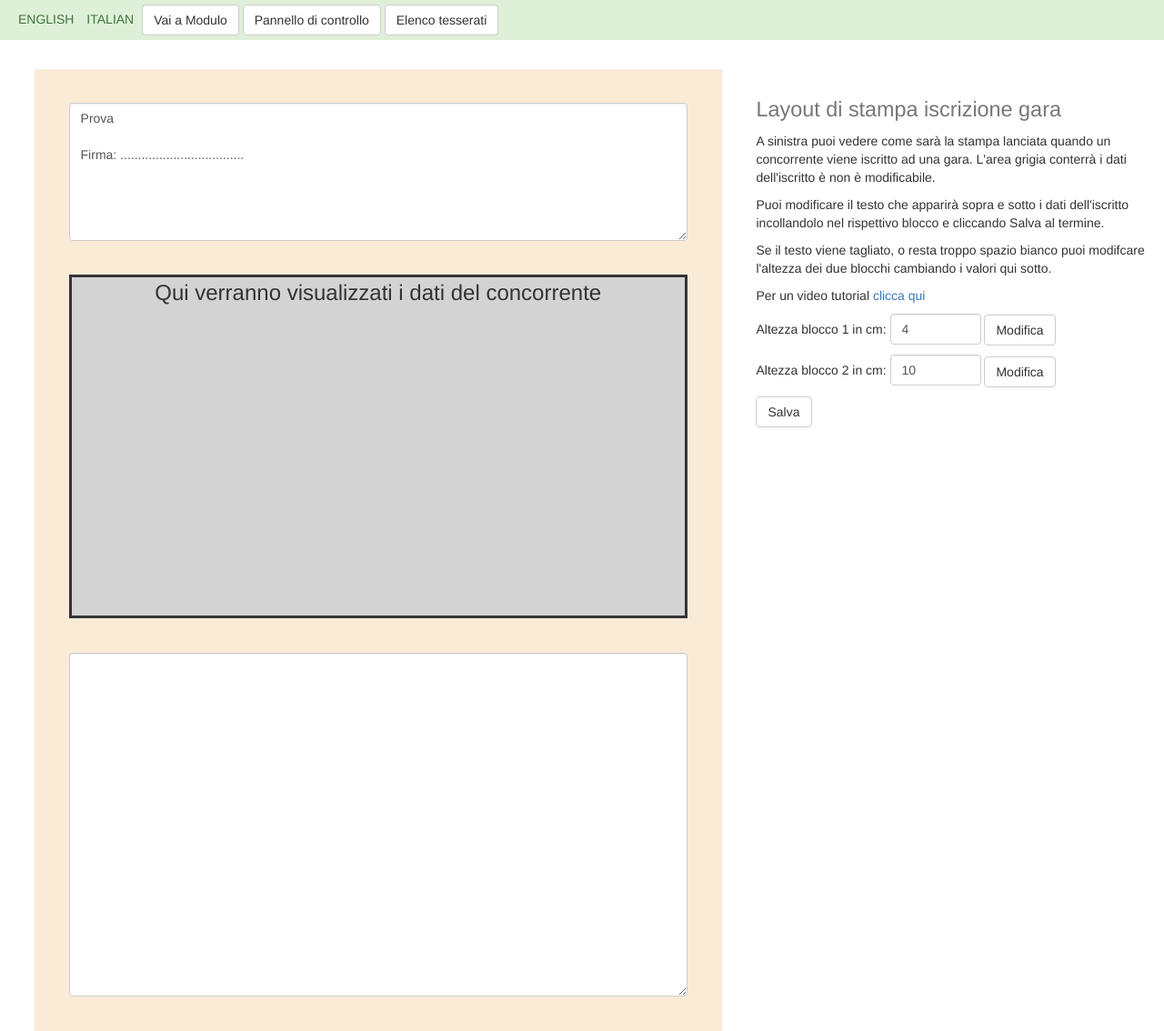
After one commit to Nico-92/Lendinara, a PHP site: page /layoutGara.php in a window 1280 px wide. The commit adds this page. Shown: the whole page at 91% size. Run offline with PHP 8.4, Linux system fonts and the light colour scheme.

Commit message:
Completato pannello controllo layout stampa

```diff
--- a/backend/testi/ricerca_testi.php
+++ b/backend/testi/ricerca_testi.php
@@ -1,10 +1,14 @@
 <?php
 if (isset($_GET['tipo'])) {
 	$tipo = $_GET['tipo'];
- 	$myfile = fopen($_SERVER['DOCUMENT_ROOT'].'/Lendinara/utils/'. $tipo . '.json',"r");
-    $blocchi = fread($myfile, filesize($_SERVER['DOCUMENT_ROOT'].'/Lendinara/utils/'. $tipo . '.json'));
-    fclose($myfile);
-    echo $blocchi;
+ 	if (!file_exists($_SERVER['DOCUMENT_ROOT'].'/Lendinara/utils/'. $tipo . '.json')) {
+ 		echo "errore";
+ 	}else{
+ 		$myfile = fopen($_SERVER['DOCUMENT_ROOT'].'/Lendinara/utils/'. $tipo . '.json',"r");
+	    $blocchi = fread($myfile, filesize($_SERVER['DOCUMENT_ROOT'].'/Lendinara/utils/'. $tipo . '.json'));
+	    fclose($myfile);
+	    echo $blocchi;
+ 	}
 }else{
 	echo "dati mancanti";
 }
--- a/js/layoutStampaController.js
+++ b/js/layoutStampaController.js
@@ -1,31 +1,32 @@
-lendinara.controller('layoutStampaController', ['$scope', 'testiService', '$timeout',
-    function($scope, testiService, $timeout) {
+lendinara.controller('layoutStampaController', ['$scope', 'testiService', '$timeout', '$location',
+    function($scope, testiService, $timeout, $location) {
         $scope.blocco1 = {
-        	type: 'blocco1',
+            type: 'blocco1',
             testo: '',
             altezza: '4'
         };
         $scope.blocco2 = {
-        	type: 'blocco2',
+            type: 'blocco2',
             testo: '',
             altezza: '10'
         };
-        // $scope.blocco1.altezza = '4';
-        // $scope.blocco2.altezza = '10';
+        var tipo = 'tesseramento';
+        if ($location.absUrl().indexOf('Gara') !== -1) {
+            tipo = 'gara';
+        }
         $scope.modifica = function() {
             var blocchi = [];
             blocchi.push($scope.blocco1);
             blocchi.push($scope.blocco2);
-            var file = 'tesseramento';
-            console.log(blocchi)
+            var file = tipo;
             testiService.postTesto(file, JSON.stringify(blocchi)).success(function(data) {
                 if (data === '') {
                     $scope.messaggio = true;
                     $timeout(function() {
                         $scope.messaggio = false;
                     }, 3000);
-                }else{
-                	$scope.errore = true;
+                } else {
+                    $scope.errore = true;
                     $timeout(function() {
                         $scope.errore = false;
                     }, 3000);
@@ -33,12 +34,19 @@ lendinara.controller('layoutStampaController', ['$scope', 'testiService', '$time
             });
         };
         carica_testi = function() {
-            testiService.getTesti('tesseramento').success(function(data) {
-            	$scope.blocco1 = data[0];
-            	$scope.blocco2 = data[1];
-            	$scope.styleblocco1 = {'height':$scope.blocco1.altezza + 'cm'};
-            	$scope.styleblocco2 = {'height':$scope.blocco2.altezza + 'cm'};
+            testiService.getTesti(tipo).success(function(data) {
+                if (data !== 'errore') {
+                    $scope.blocco1 = data[0];
+                    $scope.blocco2 = data[1];
+                    $scope.styleblocco1 = {
+                        'height': $scope.blocco1.altezza + 'cm'
+                    };
+                    $scope.styleblocco2 = {
+                        'height': $scope.blocco2.altezza + 'cm'
+                    };
+                }
             }).error(function(data) {
+                console.log('errori')
                 console.log(data);
             });
         };
--- /dev/null
+++ b/layoutGara.php
@@ -0,0 +1,57 @@
+<!DOCTYPE html>
+<html>
+<head>
+	<title>Layout tesseramento</title>
+	<link rel="stylesheet" type="text/css" href="css/stile.css">
+	<link rel="stylesheet" type="text/css" href="css/vendor/bootstrap3.min.css">
+	<style type="text/css"> @import url("css/stilistampa.css") print;</style>
+	<script src="js/vendor.min.js"></script>
+	<script type="text/javascript" src="js/app.js"></script>
+	<script type="text/javascript" src="js/services/translationService.js"></script>
+	<script type="text/javascript" src="js/services/testiService.js"></script>
+	<script type="text/javascript" src="js/translationController.js"></script>
+	<script type="text/javascript" src="js/layoutStampaController.js"></script>
+
+</head>
+<body ng-app="lendinara">
+	<div class="col-md-12 languageNavbar unstamp" ng-controller="translationController">
+	    <span class="language" ng-click="changeLanguage('en')">
+	        ENGLISH
+	    </span>
+	    <span class="language" ng-click="changeLanguage('it')">
+	        ITALIAN
+	    </span>
+	    <a href="modulo.php"><input type="button" value="Vai a Modulo" class="btn btn-default unstamp" /></a>
+		<a href="gara.php"><input tabindex="-1" type="button" value="Pannello di controllo" class="btn btn-default unstamp" /></a>
+		<a href="riassuntoiscritti.php?on=1"><input tabindex="-1" type="button" value="Elenco tesserati" class="btn btn-default unstamp" /></a>
+	</div>
+	<div ng-controller="layoutStampaController">
+		<div  class="layoutStampa">
+			<div class="blocco blocco-uno" ng-style="styleblocco1">
+				<textarea class="form-control" ng-model="blocco1.testo"></textarea>
+			</div>
+			<div class="blocco blocco-dati text-center">
+				Qui verranno visualizzati i dati del concorrente
+			</div>
+			<div class="blocco blocco-due" ng-style="styleblocco2">
+				<textarea  class="form-control" ng-model="blocco2.testo"></textarea>
+			</div>
+		</div>
+		<div class="control-panel unstamp">
+			<h1><small>Layout di stampa iscrizione gara</small></h1>
+			<p>A sinistra puoi vedere come sarà la stampa lanciata quando un concorrente viene iscritto ad una gara.
+			L'area grigia conterrà i dati dell'iscritto è non è modificabile.
+			<p>Puoi modificare il testo che apparirà sopra e sotto i dati dell'iscritto incollandolo nel rispettivo blocco e cliccando Salva al termine.</p>
+			</p>
+			<p>Se il testo viene tagliato, o resta troppo spazio bianco puoi modifcare l'altezza dei due blocchi cambiando i valori qui sotto.</p>
+			<p>Per un video tutorial <a href="">clicca qui</a></p>
+			<p>Altezza blocco 1 in cm: <input type="text" ng-model="blocco1.altezza" class="form-control input-small" /> <button class="btn btn-default" ng-click="styleblocco1={'height':blocco1.altezza + 'cm'}"> Modifica</button></p>
+			<p>Altezza blocco 2 in cm:
+			<input type="text" ng-model="blocco2.altezza" class="form-control input-small" /> <button class="btn btn-default" ng-click="styleblocco2={'height':blocco2.altezza + 'cm'}"> Modifica</button></p>
+			<p><button class="btn btn-default" ng-click="modifica()">Salva</button></p>
+			<div ng-if="messaggio==true" class="alert alert-success alert-dismissable unstamp">Testi salvati</div>
+			<div ng-if="errore==true" class="alert alert-danger alert-dismissable unstamp">Qualcosa non ha funzionato. Riprova</div>
+		</div>
+	</div>
+</body>
+</html>
--- /dev/null
+++ b/utils/gara.json
@@ -0,0 +1 @@
+[{"type":"blocco1","testo":"Prova\n\nFirma: ...................................","altezza":"4"},{"type":"blocco2","testo":"","altezza":"10"}]
```
